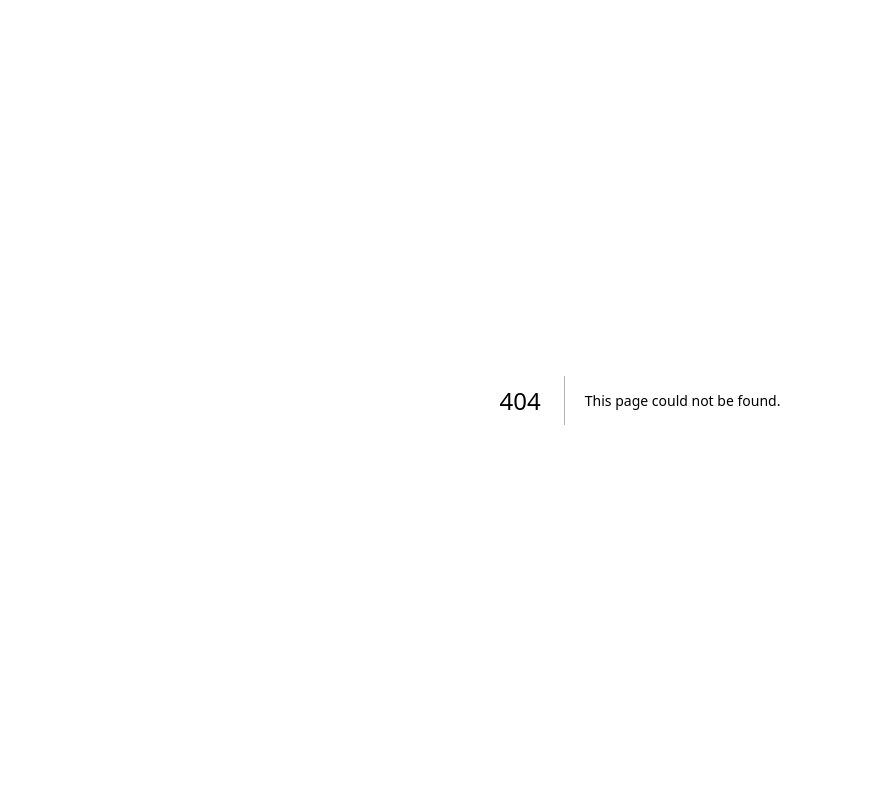
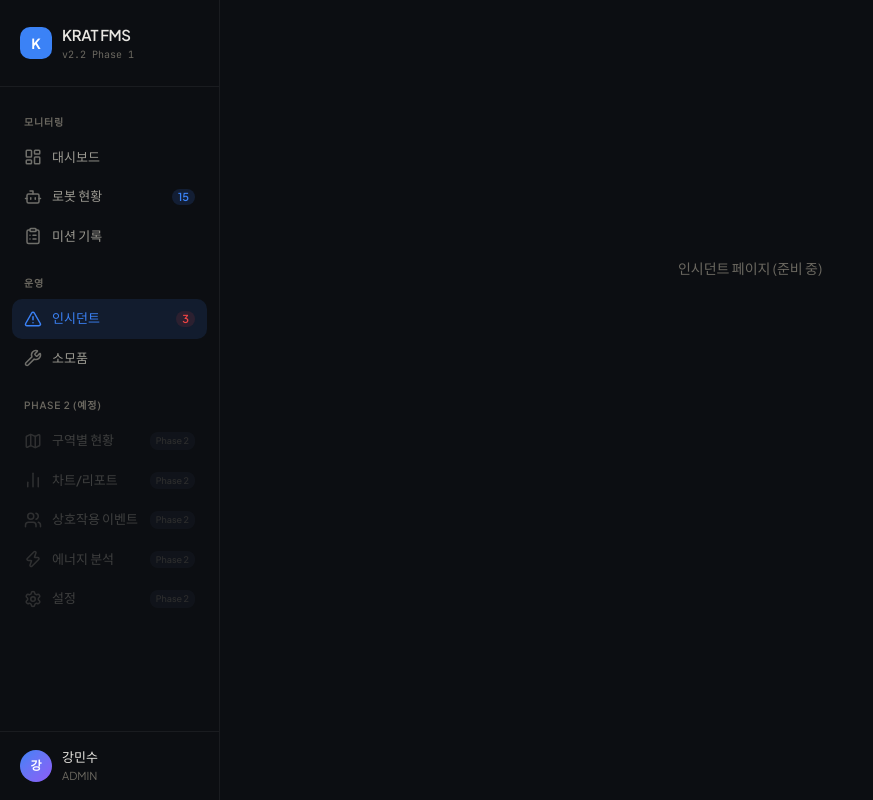
Before and after one commit to peterloveshim/krat-robot-fms, a Next.js app: page /incidents in a window 1280 px wide. Before the commit this address had no page. Shown: the whole page, without its empty margins (0-873 px from the left). Built offline with nearby package versions, Linux system fonts and the light colour scheme.

Commit message:
✨ feat: 하위 페이지 라우트 및 사이드바 네비게이션 연결
- /robots, /missions, /incidents, /consumables 빈 페이지 생성
- 사이드바 <a> → next/link <Link>로 교체
- usePathname으로 active 상태 동적 처리 (기존 하드코딩 제거)

```diff
--- /dev/null
+++ b/src/app/(dashboard)/consumables/page.tsx
@@ -0,0 +1,7 @@
+export default function ConsumablesPage() {
+  return (
+    <div className="flex items-center justify-center h-[60vh] text-[var(--krat-tx3)] text-sm">
+      소모품 페이지 (준비 중)
+    </div>
+  );
+}
--- /dev/null
+++ b/src/app/(dashboard)/incidents/page.tsx
@@ -0,0 +1,7 @@
+export default function IncidentsPage() {
+  return (
+    <div className="flex items-center justify-center h-[60vh] text-[var(--krat-tx3)] text-sm">
+      인시던트 페이지 (준비 중)
+    </div>
+  );
+}
--- /dev/null
+++ b/src/app/(dashboard)/missions/page.tsx
@@ -0,0 +1,7 @@
+export default function MissionsPage() {
+  return (
+    <div className="flex items-center justify-center h-[60vh] text-[var(--krat-tx3)] text-sm">
+      미션 기록 페이지 (준비 중)
+    </div>
+  );
+}
--- /dev/null
+++ b/src/app/(dashboard)/robots/page.tsx
@@ -0,0 +1,7 @@
+export default function RobotsPage() {
+  return (
+    <div className="flex items-center justify-center h-[60vh] text-[var(--krat-tx3)] text-sm">
+      로봇 현황 페이지 (준비 중)
+    </div>
+  );
+}
```
